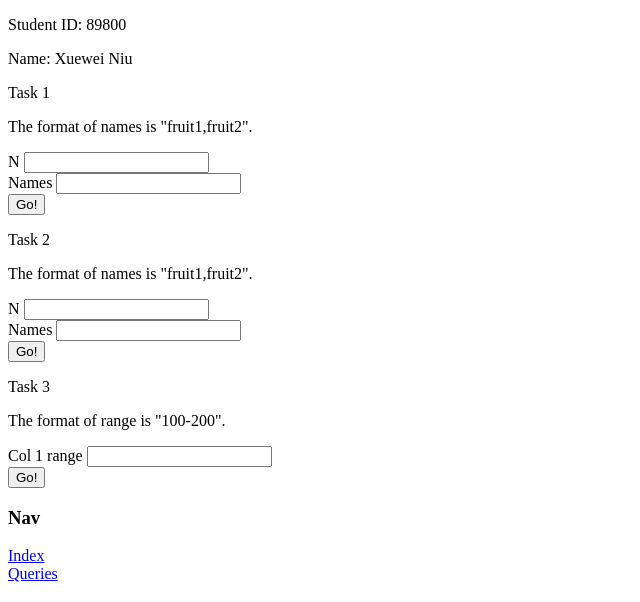
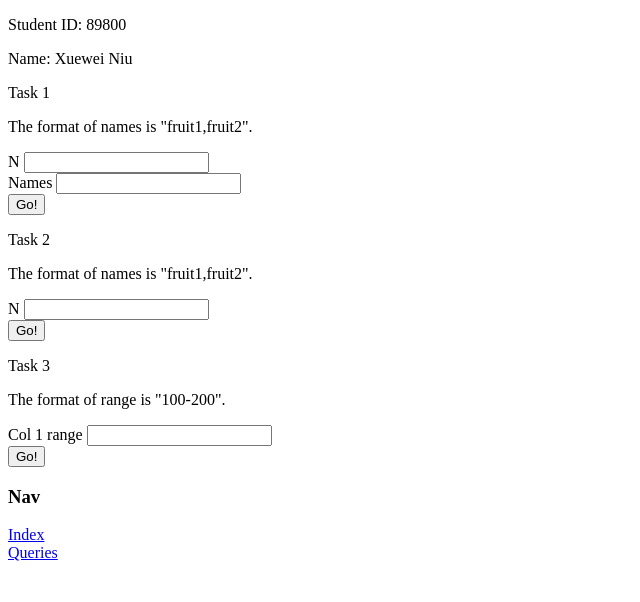
Before and after one commit to justxuewei/uta-cse6331-database-systems, a Flask app: page /queries in a window 1280 px wide. Shown: the top 602 px of the page, without its empty margins (0-640 px from the left). Run offline with Flask 2, Linux system fonts and the light colour scheme.

Commit message:
fix: task 2 of quiz 4
Signed-off-by: Xuewei Niu <justxuewei@apache.org>

```diff
--- a/main.py
+++ b/main.py
@@ -146,22 +146,10 @@ def task2():
         n = int(n)
     except Exception as e:
         return message_page("n should be a number")
-    names = request.args.get("names")
-    if not n or not names:
+    if not n:
         return message_page("n and names are required")
-    print(n, names)
-    names_arr = names.split(",")
-    print(names_arr)
-    if len(names_arr) != n:
-        return message_page("the length of names is not equals to n")
-    data = []
-    for name in names_arr:
-        sql = "select count(*) as cnt from quiz4 where col_4 = '{}'".format(name)
-        sql_data = select_one(sql)
-        data.append({
-            'fruit': name,
-            'cnt': sql_data['cnt']
-        })
+    sql = "select count(0) as cnt, col_4 as fruit from quiz4 group by col_4 order by cnt desc limit {}".format(n)
+    data = select_all(sql)
     print(data)
     return results_page(data, None, task_name='task_2')
 
--- a/templates/queries.html
+++ b/templates/queries.html
@@ -16,7 +16,6 @@
     <p>Task 2</p>
     <p>The format of names is "fruit1,fruit2".</p>
     N <input type="text" id="task_2_n" /><br />
-    Names <input type="text" id="task_2_names" /><br />
     <button onclick="task2()">Go!</button>
 </div>
 
@@ -42,8 +41,7 @@
 
     function task2() {
         let n = document.getElementById("task_2_n").value;
-        let names = document.getElementById("task_2_names").value;
-        window.location.href = "/task2?n=" + n + "&names=" + names
+        window.location.href = "/task2?n=" + n
     }
 
     function task3() {
```
